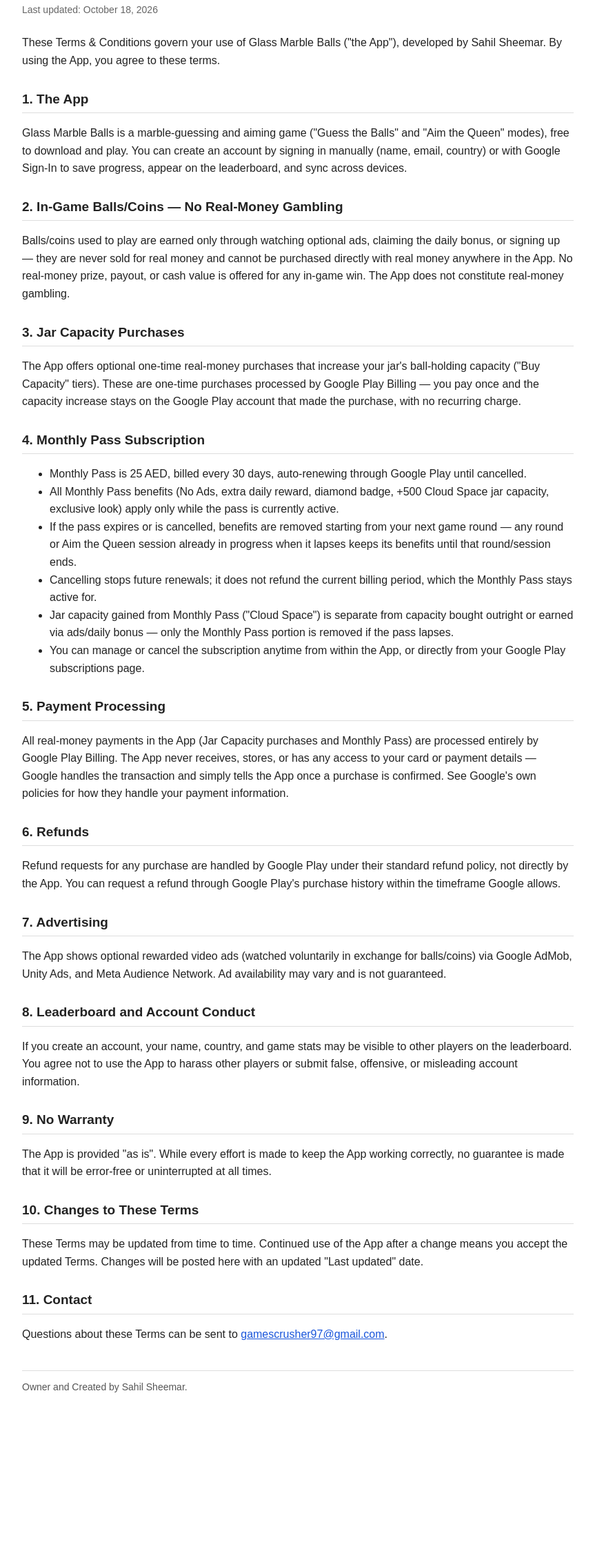
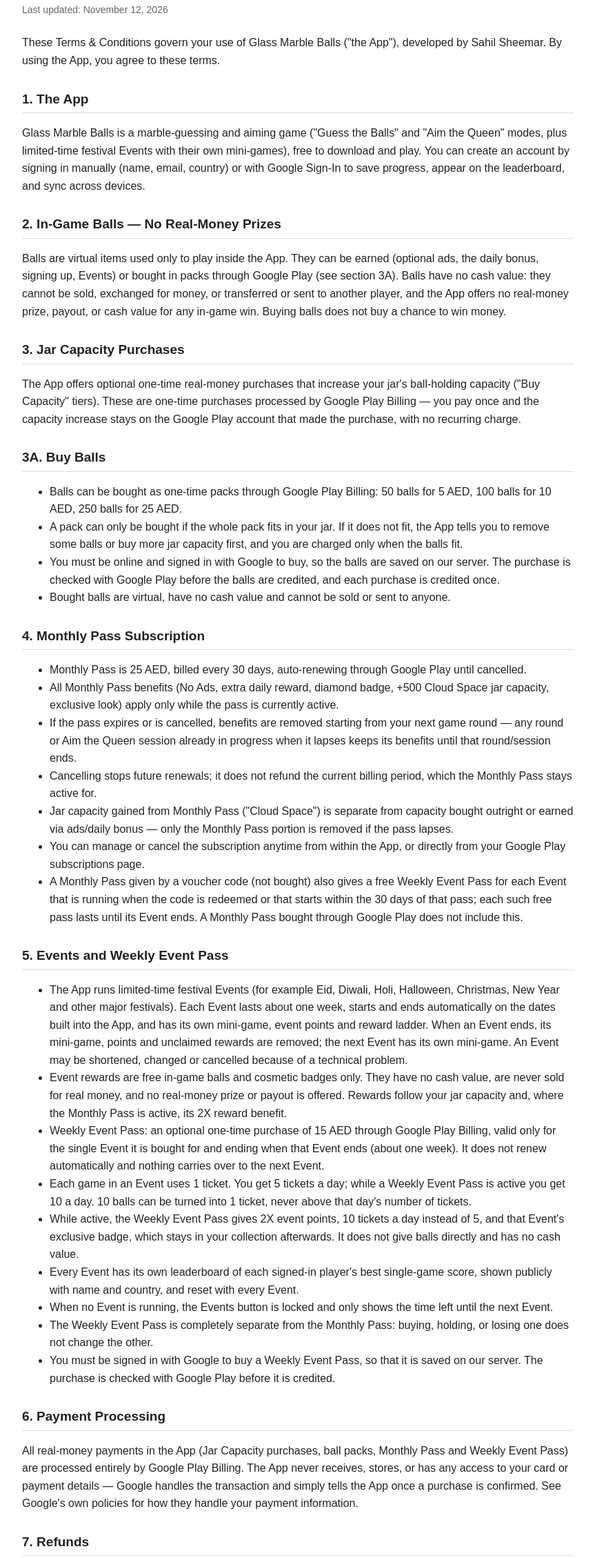
Before and after one commit to gamescrusher97/GamesCrusher97, a plain HTML site: page GlassMarbleBalls/terms-and-conditions-glass-marble-balls.html in a window 1280 px wide. Shown: the part 94-2352 px from the top of the page at 69% size, without its empty margins (208-1071 px from the left). Before the commit the page ends 2140 px from the top, so only its background shows below. Drawn offline with Linux system fonts and the light colour scheme.

Commit message:
Add files via upload

```diff
--- a/GlassMarbleBalls/terms-and-conditions-glass-marble-balls.html
+++ b/GlassMarbleBalls/terms-and-conditions-glass-marble-balls.html
@@ -16,18 +16,26 @@ a{color:#1a56db;}
 <body>
 
 <h1>Terms &amp; Conditions for Glass Marble Balls</h1>
-<p class="updated">Last updated: October 18, 2026</p>
+<p class="updated">Last updated: November 12, 2026</p>
 
 <p>These Terms &amp; Conditions govern your use of Glass Marble Balls ("the App"), developed by Sahil Sheemar. By using the App, you agree to these terms.</p>
 
 <h2>1. The App</h2>
-<p>Glass Marble Balls is a marble-guessing and aiming game ("Guess the Balls" and "Aim the Queen" modes), free to download and play. You can create an account by signing in manually (name, email, country) or with Google Sign-In to save progress, appear on the leaderboard, and sync across devices.</p>
+<p>Glass Marble Balls is a marble-guessing and aiming game ("Guess the Balls" and "Aim the Queen" modes, plus limited-time festival Events with their own mini-games), free to download and play. You can create an account by signing in manually (name, email, country) or with Google Sign-In to save progress, appear on the leaderboard, and sync across devices.</p>
 
-<h2>2. In-Game Balls/Coins — No Real-Money Gambling</h2>
-<p>Balls/coins used to play are earned only through watching optional ads, claiming the daily bonus, or signing up — they are never sold for real money and cannot be purchased directly with real money anywhere in the App. No real-money prize, payout, or cash value is offered for any in-game win. The App does not constitute real-money gambling.</p>
+<h2>2. In-Game Balls — No Real-Money Prizes</h2>
+<p>Balls are virtual items used only to play inside the App. They can be earned (optional ads, the daily bonus, signing up, Events) or bought in packs through Google Play (see section 3A). Balls have no cash value: they cannot be sold, exchanged for money, or transferred or sent to another player, and the App offers no real-money prize, payout, or cash value for any in-game win. Buying balls does not buy a chance to win money.</p>
 
 <h2>3. Jar Capacity Purchases</h2>
 <p>The App offers optional one-time real-money purchases that increase your jar's ball-holding capacity ("Buy Capacity" tiers). These are one-time purchases processed by Google Play Billing — you pay once and the capacity increase stays on the Google Play account that made the purchase, with no recurring charge.</p>
+
+<h2>3A. Buy Balls</h2>
+<ul>
+  <li>Balls can be bought as one-time packs through Google Play Billing: 50 balls for 5 AED, 100 balls for 10 AED, 250 balls for 25 AED.</li>
+  <li>A pack can only be bought if the whole pack fits in your jar. If it does not fit, the App tells you to remove some balls or buy more jar capacity first, and you are charged only when the balls fit.</li>
+  <li>You must be online and signed in with Google to buy, so the balls are saved on our server. The purchase is checked with Google Play before the balls are credited, and each purchase is credited once.</li>
+  <li>Bought balls are virtual, have no cash value and cannot be sold or sent to anyone.</li>
+</ul>
 
 <h2>4. Monthly Pass Subscription</h2>
 <ul>
@@ -37,27 +45,44 @@ a{color:#1a56db;}
   <li>Cancelling stops future renewals; it does not refund the current billing period, which the Monthly Pass stays active for.</li>
   <li>Jar capacity gained from Monthly Pass ("Cloud Space") is separate from capacity bought outright or earned via ads/daily bonus — only the Monthly Pass portion is removed if the pass lapses.</li>
   <li>You can manage or cancel the subscription anytime from within the App, or directly from your Google Play subscriptions page.</li>
+  <li>A Monthly Pass given by a voucher code (not bought) also gives a free Weekly Event Pass for each Event that is running when the code is redeemed or that starts within the 30 days of that pass; each such free pass lasts until its Event ends. A Monthly Pass bought through Google Play does not include this.</li>
 </ul>
 
-<h2>5. Payment Processing</h2>
-<p>All real-money payments in the App (Jar Capacity purchases and Monthly Pass) are processed entirely by Google Play Billing. The App never receives, stores, or has any access to your card or payment details — Google handles the transaction and simply tells the App once a purchase is confirmed. See Google's own policies for how they handle your payment information.</p>
+<h2>5. Events and Weekly Event Pass</h2>
+<ul>
+  <li>The App runs limited-time festival Events (for example Eid, Diwali, Holi, Halloween, Christmas, New Year and other major festivals). Each Event lasts about one week, starts and ends automatically on the dates built into the App, and has its own mini-game, event points and reward ladder. When an Event ends, its mini-game, points and unclaimed rewards are removed; the next Event has its own mini-game. An Event may be shortened, changed or cancelled because of a technical problem.</li>
+  <li>Event rewards are free in-game balls and cosmetic badges only. They have no cash value, are never sold for real money, and no real-money prize or payout is offered. Rewards follow your jar capacity and, where the Monthly Pass is active, its 2X reward benefit.</li>
+  <li>Weekly Event Pass: an optional one-time purchase of 15 AED through Google Play Billing, valid only for the single Event it is bought for and ending when that Event ends (about one week). It does not renew automatically and nothing carries over to the next Event.</li>
+  <li>Each game in an Event uses 1 ticket. You get 5 tickets a day; while a Weekly Event Pass is active you get 10 a day. 10 balls can be turned into 1 ticket, never above that day's number of tickets.</li>
+  <li>While active, the Weekly Event Pass gives 2X event points, 10 tickets a day instead of 5, and that Event's exclusive badge, which stays in your collection afterwards. It does not give balls directly and has no cash value.</li>
+  <li>Every Event has its own leaderboard of each signed-in player's best single-game score, shown publicly with name and country, and reset with every Event.</li>
+  <li>When no Event is running, the Events button is locked and only shows the time left until the next Event.</li>
+  <li>The Weekly Event Pass is completely separate from the Monthly Pass: buying, holding, or losing one does not change the other.</li>
+  <li>You must be signed in with Google to buy a Weekly Event Pass, so that it is saved on our server. The purchase is checked with Google Play before it is credited.</li>
+</ul>
 
-<h2>6. Refunds</h2>
-<p>Refund requests for any purchase are handled by Google Play under their standard refund policy, not directly by the App. You can request a refund through Google Play's purchase history within the timeframe Google allows.</p>
+<h2>6. Payment Processing</h2>
+<p>All real-money payments in the App (Jar Capacity purchases, ball packs, Monthly Pass and Weekly Event Pass) are processed entirely by Google Play Billing. The App never receives, stores, or has any access to your card or payment details — Google handles the transaction and simply tells the App once a purchase is confirmed. See Google's own policies for how they handle your payment information.</p>
 
-<h2>7. Advertising</h2>
+<h2>7. Refunds</h2>
+<p>Refund requests for any purchase, including the Weekly Event Pass, are handled by Google Play under their standard refund policy, not directly by the App. You can request a refund through Google Play's purchase history within the timeframe Google allows.</p>
+
+<h2>8. Advertising</h2>
 <p>The App shows optional rewarded video ads (watched voluntarily in exchange for balls/coins) via Google AdMob, Unity Ads, and Meta Audience Network. Ad availability may vary and is not guaranteed.</p>
 
-<h2>8. Leaderboard and Account Conduct</h2>
-<p>If you create an account, your name, country, and game stats may be visible to other players on the leaderboard. You agree not to use the App to harass other players or submit false, offensive, or misleading account information.</p>
+<h2>9. Leaderboard and Account Conduct</h2>
+<p>If you create an account, your name, country, and game stats (and a badge while a Monthly Pass or Weekly Event Pass is active) may be visible to other players on the leaderboard. You agree not to use the App to harass other players or submit false, offensive, or misleading account information.</p>
 
-<h2>9. No Warranty</h2>
+<h2>9A. Offline Play</h2>
+<p>When your phone has no internet, the App lets you keep playing using a separate copy of your balls and progress stored on the phone only. This offline copy is never mixed with your online account, is erased when the internet is back, and your online account is then loaded. Purchases and leaderboard scores are not possible offline.</p>
+
+<h2>10. No Warranty</h2>
 <p>The App is provided "as is". While every effort is made to keep the App working correctly, no guarantee is made that it will be error-free or uninterrupted at all times.</p>
 
-<h2>10. Changes to These Terms</h2>
+<h2>11. Changes to These Terms</h2>
 <p>These Terms may be updated from time to time. Continued use of the App after a change means you accept the updated Terms. Changes will be posted here with an updated "Last updated" date.</p>
 
-<h2>11. Contact</h2>
+<h2>12. Contact</h2>
 <p>Questions about these Terms can be sent to <a href="mailto:gamescrusher97@gmail.com">gamescrusher97@gmail.com</a>.</p>
 
 <footer>Owner and Created by Sahil Sheemar.</footer>
```
